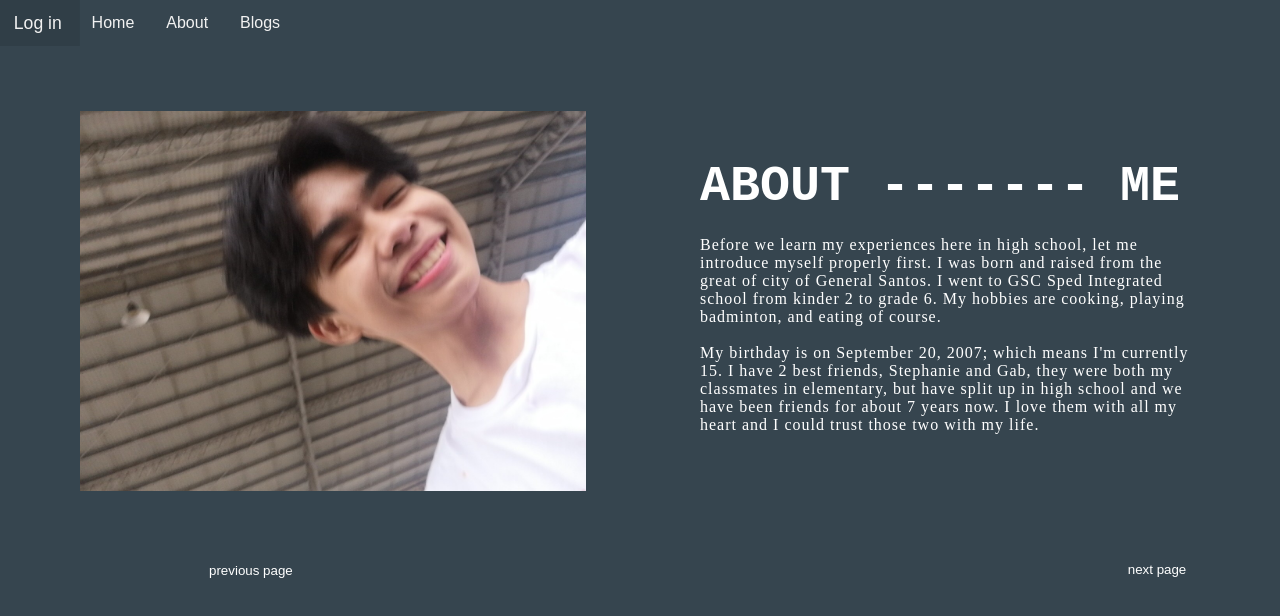
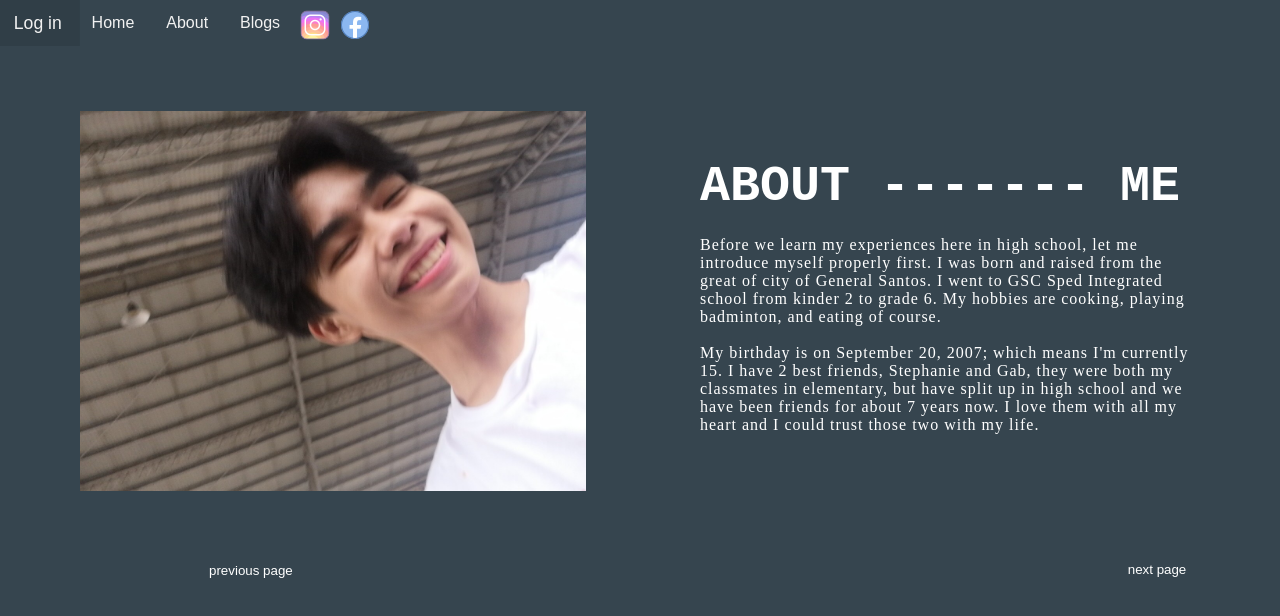
Before and after one commit to reemond/CS3, a plain HTML site: page SodiumCainglet2ndQtrProj/2nd-page.html in a window 1280 px wide. Shown: the top 616 px of the page. Drawn offline with Linux system fonts and the light colour scheme.

Commit message:
Update style2.css

```diff
--- a/SodiumCainglet2ndQtrProj/css/style2.css
+++ b/SodiumCainglet2ndQtrProj/css/style2.css
@@ -137,7 +137,7 @@ nav a:active {
 	height: 50px;
 }
 .ig {
-	background-image: url(images/ig.png);
+	background-image: url(../images/ig.png);
 	width: 30px;
 	height: 30px;
 	position: absolute;
@@ -146,7 +146,7 @@ nav a:active {
 	transition: transform .25s;
 }
 .fb {
-	background-image: url(images/fb.png);
+	background-image: url(../images/fb.png);
 	width: 30px;
 	height: 30px;
 	position: absolute;
```
